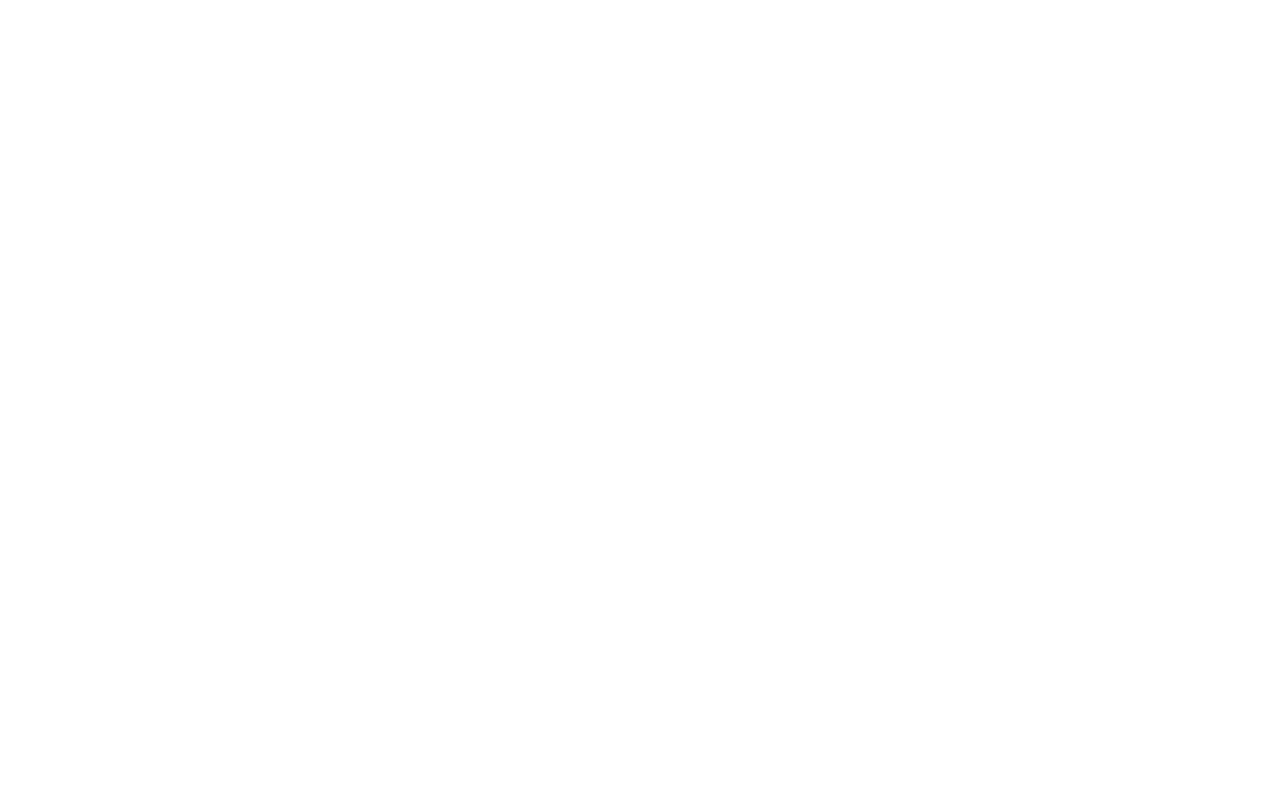
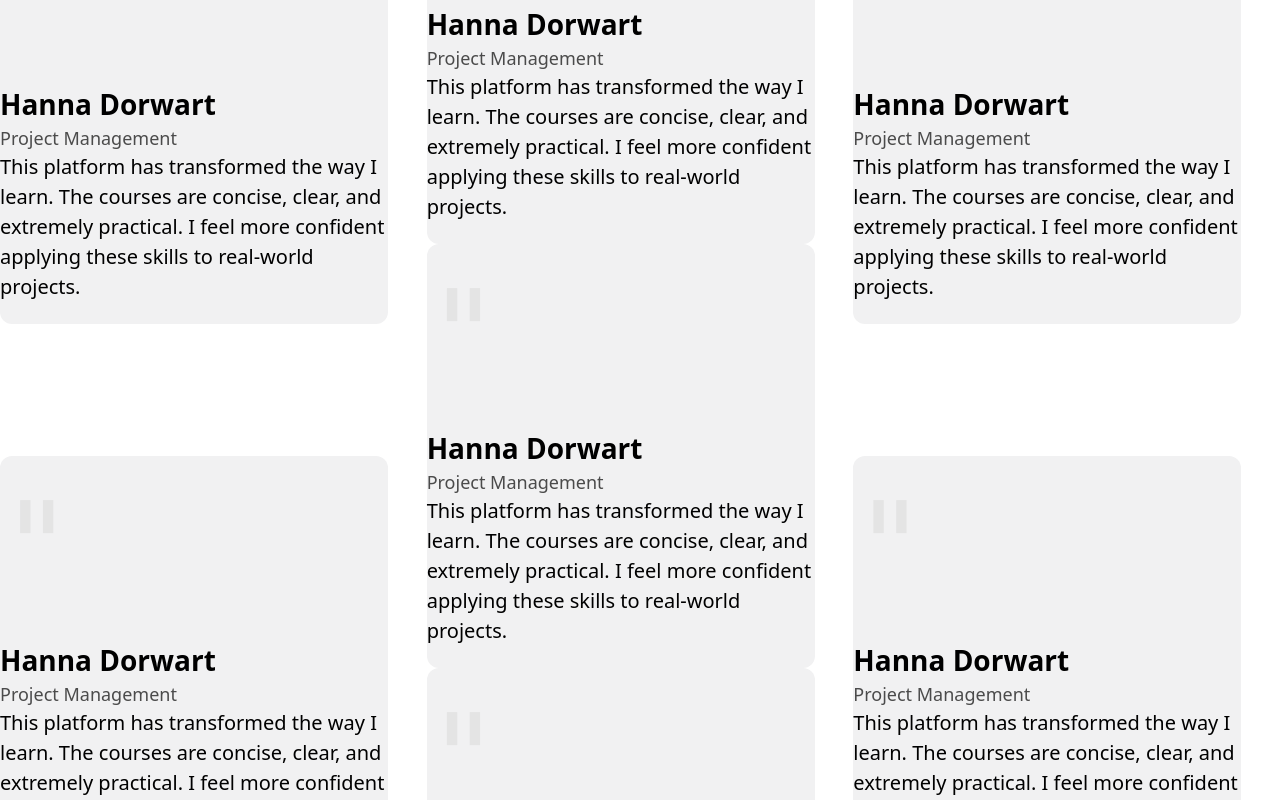
Before and after one commit to ShubhamThakur1927/SPIRO, a React (Vite) app in the folder frontend/: page / in a window 1280 px wide. Shown: the part 1080-1880 px from the top of the page. Before the commit the page ends 800 px from the top, so only its background shows below. Built offline with nearby package versions, Linux system fonts and the light colour scheme.

Commit message:
footer, FAQ, cards,

```diff
--- a/frontend/src/Test/Testing.jsx
+++ b/frontend/src/Test/Testing.jsx
@@ -8,6 +8,7 @@ import Faq from '../components/Faq'
 function Testing() {
   return (
     <section className='my-10'>
+      <h1 className="text-h1 ">FAQ's</h1>
     <Faq question="Is my data secure on SPIRO?" answer="Yes, Spiro uses advanced security measures to protect your data and ensure privacy."/>
     </section>
   )
--- a/frontend/src/components/Card.jsx
+++ b/frontend/src/components/Card.jsx
@@ -3,7 +3,7 @@ import React from "react";
 
 function Card (props) {
   return (
-    <div className="card bg-card h-[424px] w-[388px] rounded-xl ">
+    <div className="card bg-main h-[424px] w-[388px] rounded-xl ">
       <div className="card-content relative top-3/4 p-6 ">
         <h3 className="title text-h3 font-semibold">{props.title}</h3>
         <p className="subtitle text-p">{props.subtitle}</p>
--- /dev/null
+++ b/frontend/src/components/Cardsareng.jsx
@@ -0,0 +1,30 @@
+import React from 'react'
+import Card from './Card'
+import Teststomonial from './Teststomonial'
+
+function Cardsareng() {
+  return (
+    <div >
+        <div className='text-center py-5'>
+            <h1 className='text-h1 font-semibold'>Success Stories from <span className='text-primary'>Our Community</span></h1>
+        </div>
+        <div className='grid grid-flow-col grid-cols-3 w-auto'>
+    <div className='grid py-20 '>
+        <Teststomonial title="Hanna Dorwart" headinfo="Project Management" subtitle="This platform has transformed the way I learn. The courses are concise, clear, and extremely practical. I feel more confident applying these skills to real-world projects."/>
+        <Teststomonial title="Hanna Dorwart" headinfo="Project Management" subtitle="This platform has transformed the way I learn. The courses are concise, clear, and extremely practical. I feel more confident applying these skills to real-world projects."/>
+    </div>
+      <div>
+      <Teststomonial title="Hanna Dorwart" headinfo="Project Management" subtitle="This platform has transformed the way I learn. The courses are concise, clear, and extremely practical. I feel more confident applying these skills to real-world projects."/>
+        <Teststomonial title="Hanna Dorwart" headinfo="Project Management" subtitle="This platform has transformed the way I learn. The courses are concise, clear, and extremely practical. I feel more confident applying these skills to real-world projects."/>
+        <Teststomonial title="Hanna Dorwart" headinfo="Project Management" subtitle="This platform has transformed the way I learn. The courses are concise, clear, and extremely practical. I feel more confident applying these skills to real-world projects."/>
+      </div>
+      <div className='grid py-20'>
+      <Teststomonial title="Hanna Dorwart" headinfo="Project Management" subtitle="This platform has transformed the way I learn. The courses are concise, clear, and extremely practical. I feel more confident applying these skills to real-world projects."/>
+        <Teststomonial title="Hanna Dorwart" headinfo="Project Management" subtitle="This platform has transformed the way I learn. The courses are concise, clear, and extremely practical. I feel more confident applying these skills to real-world projects."/>
+        </div>
+      </div>
+    </div>
+  )
+}
+
+export default Cardsareng
--- a/frontend/src/components/Faq.jsx
+++ b/frontend/src/components/Faq.jsx
@@ -9,7 +9,9 @@ function Faq(props) {
   };
 
   return (
-    <div className="w-full h-auto border-b-2 mb-10">
+
+    <div className=" align-middle justify-centre h-auto border-b-2 mb-10 space-x-1">
+
       <div
         className="question flex align-middle items-center justify-between mb-2 cursor-pointer"
         onClick={toggle}
@@ -18,7 +20,7 @@ function Faq(props) {
         {isClicked ? <X size={24} /> : <PlusIcon size={24} />}
       </div>
       {isClicked && (
-        <div className="answer mt-5 mb-3">
+        <div className="answer mt-5 mb-3 text-gray">
           <span>{props.answer}</span>
         </div>
       )}
--- a/frontend/src/components/Footer.jsx
+++ b/frontend/src/components/Footer.jsx
@@ -2,8 +2,8 @@ import React from 'react'
 
 function Footer() {
   return (
-    <footer>
-        <div className='Uppersection flex gap-24 border-t-2 border-gray-500 pt-5'>
+    <footer className='pb-10 w-full'>
+        <div className='Uppersection flex gap-24 border-t-2 border-card pt-5'>
             <div className='Logo text-h1 font-semibold leading-h1' >SPIRO</div>
             <div className='flex gap-10 px-20'>
                 <div className='Cources grid gap-3'>
@@ -28,14 +28,14 @@ function Footer() {
                 <div className='Resources'>
                 <h4 className='text-h4 leading-h4 font-semibold'>Resources</h4>
                   <ul className='mt-3'>
-                  <li>About us</li>
+                  <li>Blog</li>
                   </ul>
                 </div>
             </div>
         </div>
     <div className='mt-24'>
         <div>
-            <ul className='flex gap-4 border-t-2 py-5 border-gray-500 text-tiny'>
+            <ul className='flex gap-4 border-t-2 border-card py-5 text-tiny'>
                 <li>© Spiro All Right reserved.</li>
                 <li>Privacy Policy</li>
                 <li>Termens of services</li>
--- /dev/null
+++ b/frontend/src/components/Teststomonial.jsx
@@ -0,0 +1,18 @@
+import React from 'react'
+
+function Teststomonial(props) {
+  return (
+    <div>
+        <div className="card bg-main h-[424px] w-[388px] rounded-xl ">
+        <div className="card-content relative   ">
+            <h1 className='text-h9 font-mono text-rips '>"</h1>
+        <h3 className="title text-h3 font-semibold">{props.title}</h3>
+        <h5 className='text-h5 text-testo '>{props.headinfo}</h5>
+        <p className="subtitle text-p ">{props.subtitle}</p>
+      </div>
+    </div>
+    </div>
+  )
+}
+
+export default Teststomonial
--- a/frontend/src/pages/Home.jsx
+++ b/frontend/src/pages/Home.jsx
@@ -1,16 +1,30 @@
 import React from 'react'
 import Navbar from '../components/Navbar'
+import Faq from '../components/Faq'
+import Footer from '../components/Footer'
+import Cardsareng from '../components/Cardsareng'
 
 function Home() {
   return (
-    <>
+    <section className='bg-main main'>
     <div className='min-h-screen bg-slate-400'>
       <Navbar />
     </div>
-    <section className='FAQ'>
-
+    <section className='bg-white rounded-xl h-auto'>
+      <Cardsareng/>
     </section>
-    </>
+    <section className='FAQ justify-center items-center p-52'>
+    <h1 className="text-h1 pb-12 ">FAQ's</h1>
+      <Faq question="Is my data secure on SPIRO?" answer="Yes, Spiro uses advanced security measures to protect your data and ensure privacy."/>
+      <Faq question="How do colleges get started with SPIRO?" answer="Colleges can sign up on our website and start uploading content and resources for students."/>
+      <Faq question="How do I get support if I need help?" answer="You can contact our 24/7 support via live chat, email, or our help center."/>
+      <Faq question="Can I track my progress on Spiro?" answer="Yes, students can track their progress with quizzes and assignments."/>
+      <Faq question="Is Spiro mobile-friendly?" answer="Yes, Spiro is fully optimized for mobile devices, allowing easy access anytime, anywhere."/>
+    </section>
+    <section className='mx-20'>
+      <Footer/>
+    </section>
+    </section>
   )
 }
 
--- a/frontend/src/pages/styles/styles.css
+++ b/frontend/src/pages/styles/styles.css
@@ -28,5 +28,5 @@ h2{
 
 .sourceSans
 {
-    font-family: 'Source Sans Pro', sans-serif;
+    font-family: 'Source Sans 3', sans-serif;
 }
--- a/frontend/tailwind.config.js
+++ b/frontend/tailwind.config.js
@@ -8,7 +8,7 @@ export default {
     extend: {
       fontFamily:{
         'Inter' : ['Inter', 'sans-serif'],
-        'Sourcesans' : ['Source Sans 3', 'sans-serif'],
+        'Sourcesans' : ['Source Sans 3', 'serif'],
       },
       fontSize:{
         'display': "64px",
@@ -17,8 +17,11 @@ export default {
         'h1':"40px",
         'h4':"20px",
         'h3':"28px",
-        'tiny':"18px",
-        'p':"20px"
+        'tiny':"16px",
+        'p':"20px",
+        'h5':"18px",
+        'h9':"122px",
+        'l1':"40px"
       },
       lineHeight:{
       'h1':"48px",
@@ -27,14 +30,20 @@ export default {
       'small':"20px",
       'h2':"48px",
       'h3':"32px",
-      'p':"32px"
+      'p':"32px",
+      'h5':"20px",
+      'h9':"64px",
       },
 
       colors: {
         'primary' : "#0065F7",
         'secondary' : "#F2F2F2",
         'Dark' : "#020817",
-        'card':"#f1f1f2"
+        'main':"#f1f1f2",
+        'trip':"#4d4d4d",
+        'testo':"#4b4b4b",
+        'rips':"#e4e4e4",
+
       }
     },
   },
```
